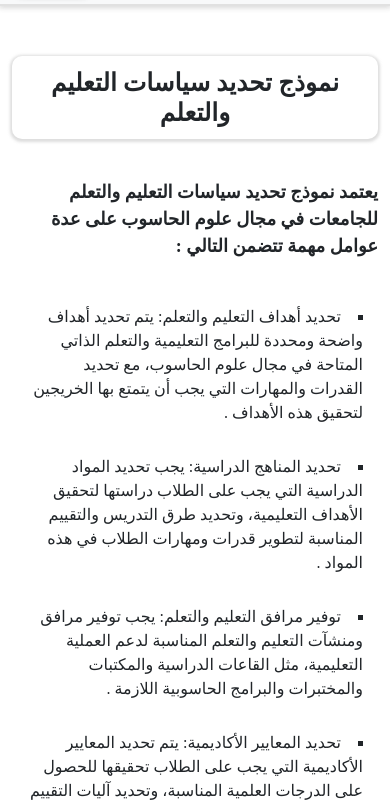
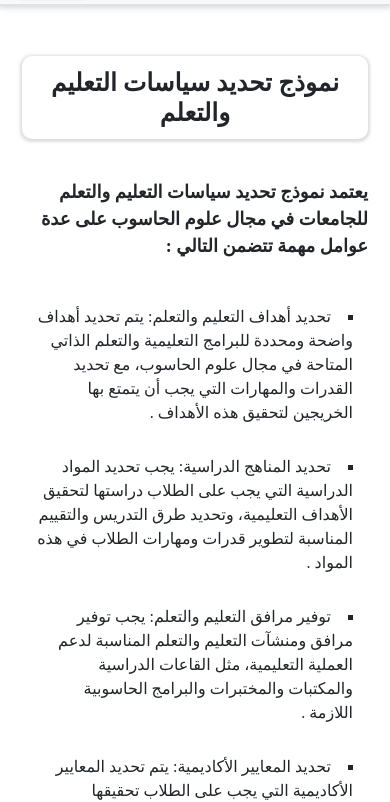
Before and after one commit to AbdoOMohammed/frist, a plain HTML site: page index.html in a window 390 px wide. Shown: the part 50-852 px from the top of the page. Drawn offline with Linux system fonts and the light colour scheme.

Commit message:
Update styles.css

```diff
--- a/styles.css
+++ b/styles.css
@@ -99,7 +99,7 @@ a{
 /*----------mob------------*/
 @media (max-width: 768px) {
     .viewport{
-        padding: 0 0 !important;
+        padding: 0 10px !important;
     }
     .sidebar{
         font-weight: bold;
```
